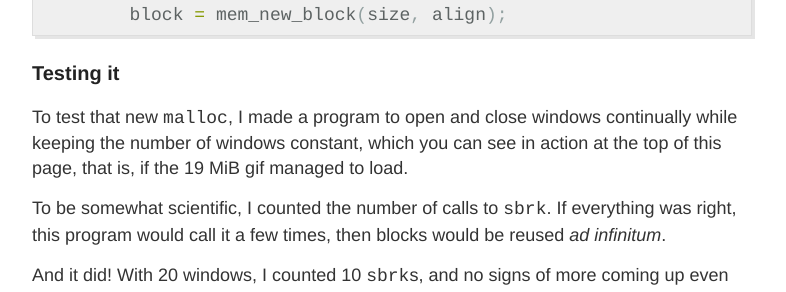
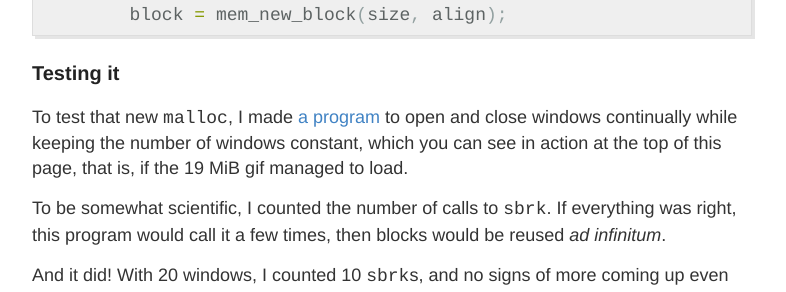
Before and after one commit to 29jm/29jm.github.io, a Jekyll site: the page built from _posts/2020-03-07-advanced-memory-allocation.markdown, in a window 1280 px wide and 900 px high, scrolled down 5828 px. Shown: the part 153-445 px from the top of the window, without its empty margins (248-1034 px from the left). Built offline with Jekyll 4.4.1, drawn with Linux system fonts in a browser that asks for light colours; some of the changed lines change nothing that is shown.

Commit message:
added link

```diff
--- a/_posts/2020-03-07-advanced-memory-allocation.markdown
+++ b/_posts/2020-03-07-advanced-memory-allocation.markdown
@@ -187,7 +187,7 @@
 
 ### Testing it
 
-To test that new `malloc`, I made a program to open and close windows continually while keeping the number of windows constant, which you can see in action at the top of this page, that is, if the 19 MiB gif managed to load.
+To test that new `malloc`, I made [a program][stress tester] to open and close windows continually while keeping the number of windows constant, which you can see in action at the top of this page, that is, if the 19 MiB gif managed to load.
 
 To be somewhat scientific, I counted the number of calls to `sbrk`. If everything was right, this program would call it a few times, then blocks would be reused *ad infinitum*.
 
@@ -255,3 +255,4 @@
 [commit win]: https://github.com/29jm/SnowflakeOS/commit/c16b531d3073cc15d5a9ccdcf0bbc70186c1d755
 [mem.c]: https://github.com/29jm/SnowflakeOS/blob/3433a8c4abcc9a3193813b940882558ff623875d/kernel/src/mem/mem.c
 [malloc.c]: https://github.com/29jm/SnowflakeOS/blob/132529e3bec0855597b769510ececd3f9213a8a9/libc/src/stdlib/malloc.c
+[stress tester]: https://github.com/29jm/SnowflakeOS/blob/132529e3bec0855597b769510ececd3f9213a8a9/modules/src/test.c
```
